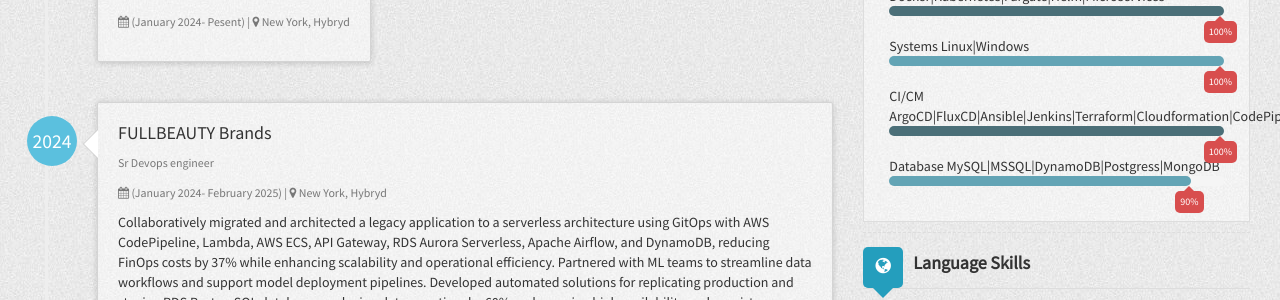
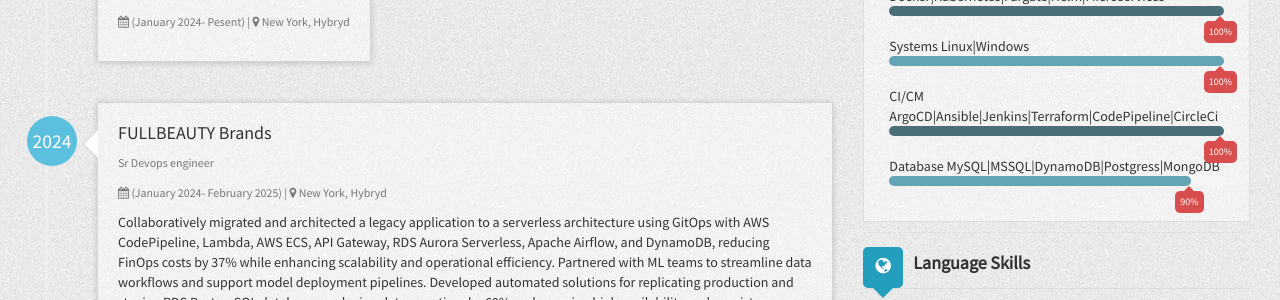
Before and after one commit to usbuyanov/resume, a Jekyll site: the page built from index.html, in a window 1280 px wide. Shown: the part 276-576 px from the top of the page. Built offline with Jekyll 4.4.1, drawn with Linux system fonts in a browser that asks for light colours; nearby versions of some CDN libraries.

Commit message:
change lic

```diff
--- a/_config.yml
+++ b/_config.yml
@@ -115,7 +115,7 @@
       name: Systems Linux|Windows
       percentage: 100%
     - skill4:
-      name: CI/CM ArgoCD|FluxCD|Ansible|Jenkins|Terraform|Cloudformation|CodePipeline|CircleCi
+      name: CI/CM ArgoCD|Ansible|Jenkins|Terraform|CodePipeline|CircleCi
       percentage: 100%
     - skill5:
       name: Database MySQL|MSSQL|DynamoDB|Postgress|MongoDB
```
